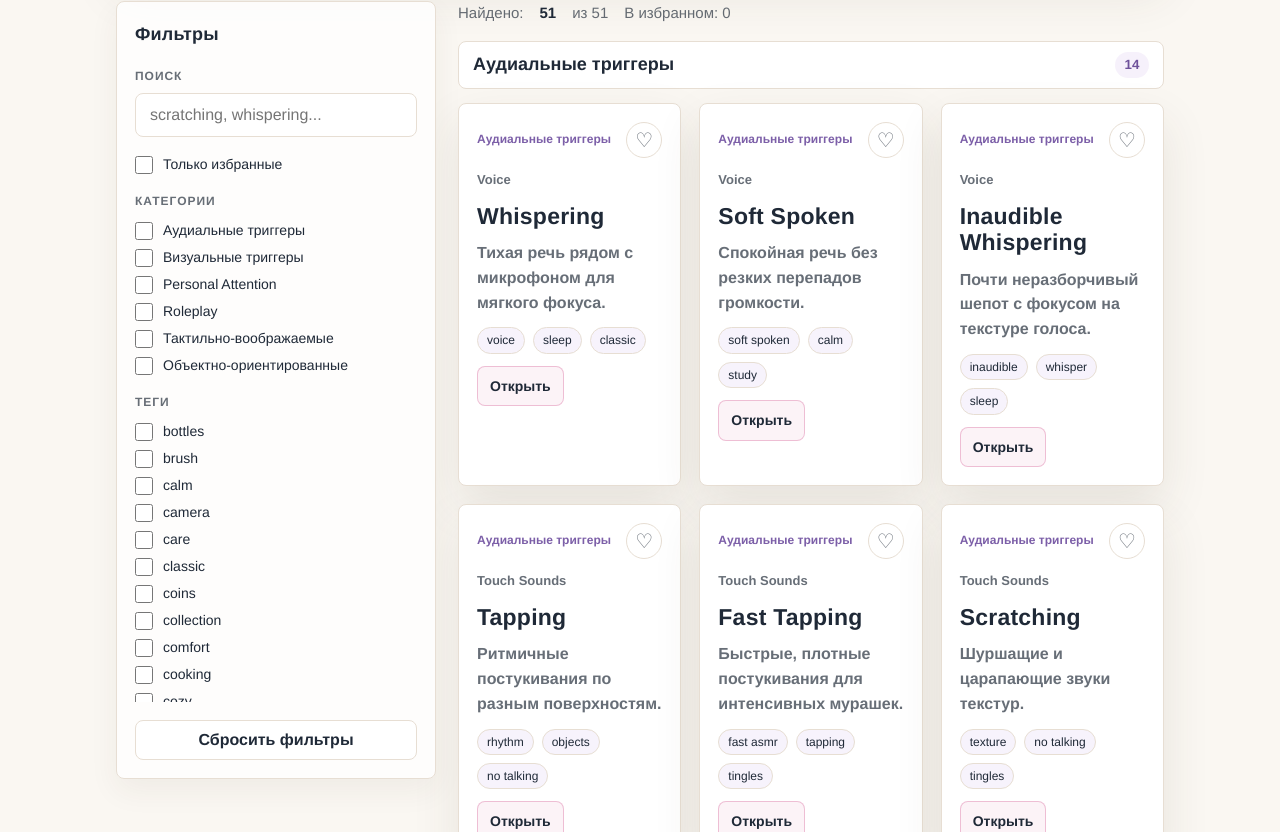
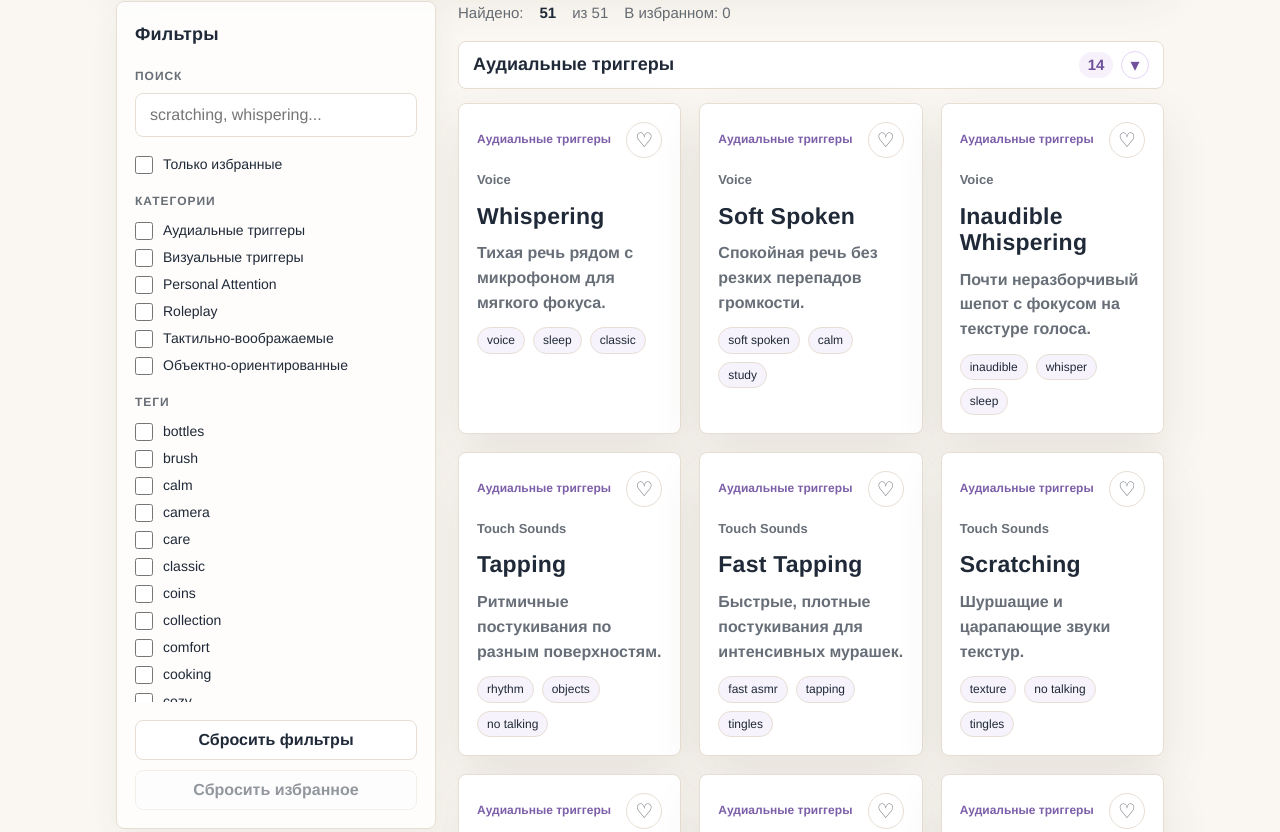
Before and after one commit to vivishko/vivishkoshub, a Next.js app in the folder apps/web/: page /asmr in a window 1280 px wide. Shown: the part 548-1380 px from the top of the page. Built offline with nearby package versions, Linux system fonts and the light colour scheme.

Commit message:
feat(asmr): polish catalog interactions

```diff
--- a/apps/web/src/app/globals.css
+++ b/apps/web/src/app/globals.css
@@ -1161,6 +1161,11 @@ p {
   font-weight: 700;
 }
 
+.asmr-secondary-button:disabled {
+  cursor: not-allowed;
+  opacity: 0.48;
+}
+
 .asmr-filter-open,
 .asmr-primary-button {
   border-color: rgba(196, 167, 231, 0.78);
@@ -1276,6 +1281,12 @@ p {
 
 .asmr-category-toggle span {
   font-size: 18px;
+}
+
+.asmr-category-toggle-meta {
+  display: inline-flex;
+  gap: 8px;
+  align-items: center;
 }
 
 .asmr-category-toggle small {
@@ -1288,6 +1299,18 @@ p {
   color: #6f529b;
 }
 
+.asmr-category-toggle-icon {
+  display: inline-grid;
+  place-items: center;
+  width: 28px;
+  height: 28px;
+  border: 1px solid rgba(196, 167, 231, 0.48);
+  border-radius: 999px;
+  color: #6f529b;
+  font-size: 17px;
+  line-height: 1;
+}
+
 .asmr-grid {
   grid-template-columns: repeat(2, minmax(0, 1fr));
 }
@@ -1304,22 +1327,6 @@ p {
 .asmr-card-subtitle {
   color: var(--asmr-muted);
   font-size: 13px;
-  font-weight: 700;
-}
-
-.asmr-open-link {
-  display: inline-flex;
-  align-items: center;
-  justify-content: center;
-  width: fit-content;
-  min-height: 38px;
-  margin-top: auto;
-  padding: 8px 12px;
-  border: 1px solid rgba(233, 168, 199, 0.7);
-  border-radius: 8px;
-  background: rgba(233, 168, 199, 0.14);
-  color: var(--asmr-text);
-  font-size: 14px;
   font-weight: 700;
 }
 
--- a/apps/web/src/features/asmr/components/CategorySection.tsx
+++ b/apps/web/src/features/asmr/components/CategorySection.tsx
@@ -30,7 +30,12 @@ export default function CategorySection({
         type="button"
       >
         <span>{triggerPrimaryCategories[category]}</span>
-        <small>{triggers.length}</small>
+        <span className="asmr-category-toggle-meta">
+          <small>{triggers.length}</small>
+          <span className="asmr-category-toggle-icon" aria-hidden="true">
+            {isCollapsed ? "▸" : "▾"}
+          </span>
+        </span>
       </button>
 
       {!isCollapsed ? (
--- a/apps/web/src/features/asmr/components/TriggerCard.tsx
+++ b/apps/web/src/features/asmr/components/TriggerCard.tsx
@@ -42,7 +42,6 @@ export default function TriggerCard({
             </span>
           ))}
         </div>
-        <span className="asmr-open-link">Открыть</span>
       </Link>
     </article>
   );
--- a/apps/web/src/features/asmr/components/TriggerCatalog.tsx
+++ b/apps/web/src/features/asmr/components/TriggerCatalog.tsx
@@ -4,6 +4,7 @@ import { useCallback, useEffect, useMemo, useState } from "react";
 import { usePathname, useRouter, useSearchParams } from "next/navigation";
 import CategorySection from "@/features/asmr/components/CategorySection";
 import TriggerFilters from "@/features/asmr/components/TriggerFilters";
+import { asmrtistById } from "@/features/asmr/data/asmrtists";
 import { triggerPrimaryCategories, triggerPrimaryCategoryOrder } from "@/features/asmr/data/categories";
 import { useFavoriteTriggers } from "@/features/asmr/hooks/useFavoriteTriggers";
 import { filterTriggers } from "@/features/asmr/lib/filter-triggers";
@@ -17,6 +18,7 @@ const emptyFilters: TriggerFiltersState = {
   query: "",
   categories: [],
   tags: [],
+  asmrtists: [],
   favoriteOnly: false,
 };
 
@@ -37,6 +39,7 @@ function parseFiltersFromSearchParams(searchParams: URLSearchParams): TriggerFil
     query: searchParams.get("q") ?? "",
     categories,
     tags: splitParamValues(searchParams.getAll("tag")),
+    asmrtists: splitParamValues(searchParams.getAll("asmrtist")),
     favoriteOnly: searchParams.get("favorites") === "1",
   };
 }
@@ -46,6 +49,7 @@ function getFiltersSignature(filters: TriggerFiltersState) {
     query: filters.query,
     categories: [...filters.categories].sort(),
     tags: [...filters.tags].sort(),
+    asmrtists: [...filters.asmrtists].sort(),
     favoriteOnly: filters.favoriteOnly,
   });
 }
@@ -60,6 +64,7 @@ function buildSearchParams(filters: TriggerFiltersState) {
 
   filters.categories.forEach((category) => nextSearchParams.append("category", category));
   filters.tags.forEach((tag) => nextSearchParams.append("tag", tag));
+  filters.asmrtists.forEach((asmrtist) => nextSearchParams.append("asmrtist", asmrtist));
 
   if (filters.favoriteOnly) {
     nextSearchParams.set("favorites", "1");
@@ -72,7 +77,7 @@ export default function TriggerCatalog({ triggers }: TriggerCatalogProps) {
   const router = useRouter();
   const pathname = usePathname();
   const searchParams = useSearchParams();
-  const { favoriteTriggerIds, favoriteTriggerIdSet, toggleFavoriteTrigger } =
+  const { clearFavoriteTriggers, favoriteTriggerIds, favoriteTriggerIdSet, toggleFavoriteTrigger } =
     useFavoriteTriggers();
   const currentSearchParams = searchParams.toString();
   const urlFilters = useMemo(
@@ -140,6 +145,10 @@ export default function TriggerCatalog({ triggers }: TriggerCatalogProps) {
       label: triggerPrimaryCategories[category],
     })),
     ...filters.tags.map((tag) => ({ key: `tag-${tag}`, label: `#${tag}` })),
+    ...filters.asmrtists.map((asmrtistId) => ({
+      key: `asmrtist-${asmrtistId}`,
+      label: asmrtistById.get(asmrtistId)?.name ?? asmrtistId,
+    })),
     ...(filters.favoriteOnly ? [{ key: "favorites", label: "Только избранные" }] : []),
   ];
 
@@ -174,6 +183,17 @@ export default function TriggerCatalog({ triggers }: TriggerCatalogProps) {
         return {
           ...currentFilters,
           tags: currentFilters.tags.filter((currentTag) => currentTag !== tag),
+        };
+      }
+
+      if (key.startsWith("asmrtist-")) {
+        const asmrtist = key.replace("asmrtist-", "");
+
+        return {
+          ...currentFilters,
+          asmrtists: currentFilters.asmrtists.filter(
+            (currentAsmrtist) => currentAsmrtist !== asmrtist,
+          ),
         };
       }
 
@@ -220,8 +240,10 @@ export default function TriggerCatalog({ triggers }: TriggerCatalogProps) {
       <div className="asmr-catalog-layout">
         <aside className="asmr-desktop-filters" aria-label="Фильтры каталога">
           <TriggerFilters
+            favoriteCount={favoriteTriggerIds.length}
             filters={filters}
             onChange={setFilters}
+            onClearFavorites={clearFavoriteTriggers}
             onReset={resetFilters}
             resultCount={filteredTriggers.length}
             tags={tags}
@@ -286,8 +308,10 @@ export default function TriggerCatalog({ triggers }: TriggerCatalogProps) {
           />
           <div className="asmr-filter-sheet">
             <TriggerFilters
+              favoriteCount={favoriteTriggerIds.length}
               filters={filters}
               onChange={setFilters}
+              onClearFavorites={clearFavoriteTriggers}
               onClose={() => setIsMobileFiltersOpen(false)}
               onReset={resetFilters}
               resultCount={filteredTriggers.length}
--- a/apps/web/src/features/asmr/components/TriggerFilters.tsx
+++ b/apps/web/src/features/asmr/components/TriggerFilters.tsx
@@ -7,6 +7,8 @@ type TriggerFiltersProps = {
   filters: TriggerFiltersState;
   resultCount: number;
   tags: string[];
+  favoriteCount: number;
+  onClearFavorites: () => void;
   onChange: (filters: TriggerFiltersState) => void;
   onClose?: () => void;
   onReset: () => void;
@@ -20,8 +22,10 @@ function toggleValue(values: string[], value: string) {
 
 export default function TriggerFilters({
   filters,
+  favoriteCount,
   resultCount,
   tags,
+  onClearFavorites,
   onChange,
   onClose,
   onReset,
@@ -97,6 +101,14 @@ export default function TriggerFilters({
         <button className="asmr-secondary-button" onClick={onReset} type="button">
           Сбросить фильтры
         </button>
+        <button
+          className="asmr-secondary-button"
+          disabled={favoriteCount === 0}
+          onClick={onClearFavorites}
+          type="button"
+        >
+          Сбросить избранное
+        </button>
         {onClose ? (
           <button className="asmr-primary-button" onClick={onClose} type="button">
             Показать результаты ({resultCount})
--- /dev/null
+++ b/apps/web/src/features/asmr/data/asmrtists.ts
@@ -0,0 +1,32 @@
+import type { Asmrtist } from "@/features/asmr/types";
+
+export function getAsmrtistId(name: string) {
+  return name
+    .toLowerCase()
+    .replace(/['’]/g, "")
+    .replace(/[^a-z0-9]+/g, "-")
+    .replace(/^-+|-+$/g, "");
+}
+
+export const asmrtists: Asmrtist[] = [
+  { id: "asmr-bakery", name: "ASMR Bakery" },
+  { id: "asmr-bellingham", name: "ASMR Bellingham" },
+  { id: "asmr-glow", name: "ASMR Glow" },
+  { id: "asmr-zeitgeist", name: "ASMR Zeitgeist" },
+  { id: "atmosphere", name: "ATMOSPHERE" },
+  { id: "celaines-asmr", name: "Celaine's ASMR" },
+  { id: "gentle-whispering-asmr", name: "Gentle Whispering ASMR" },
+  { id: "gibi-asmr", name: "Gibi ASMR" },
+  { id: "goodnight-moon", name: "Goodnight Moon" },
+  { id: "jojos-asmr", name: "Jojo's ASMR" },
+  { id: "latte-asmr", name: "Latte ASMR" },
+  { id: "lattecat", name: "LatteCat" },
+  { id: "luna-bloom-asmr", name: "Luna Bloom ASMR" },
+  { id: "moonlight-cottage-asmr", name: "Moonlight Cottage ASMR" },
+  { id: "southernasmr-sounds", name: "SouthernASMR Sounds" },
+  { id: "tingting-asmr", name: "Tingting ASMR" },
+  { id: "whispersred-asmr", name: "WhispersRed ASMR" },
+];
+
+export const asmrtistById = new Map(asmrtists.map((asmrtist) => [asmrtist.id, asmrtist]));
+export const asmrtistByName = new Map(asmrtists.map((asmrtist) => [asmrtist.name, asmrtist]));
--- a/apps/web/src/features/asmr/hooks/useFavoriteTriggers.ts
+++ b/apps/web/src/features/asmr/hooks/useFavoriteTriggers.ts
@@ -87,7 +87,13 @@ export function useFavoriteTriggers() {
     });
   }, []);
 
+  const clearFavoriteTriggers = useCallback(() => {
+    setFavoriteTriggerIds([]);
+    writeFavoriteTriggerIds([]);
+  }, []);
+
   return {
+    clearFavoriteTriggers,
     favoriteTriggerIds,
     favoriteTriggerIdSet,
     toggleFavoriteTrigger,
--- a/apps/web/src/features/asmr/lib/filter-triggers.ts
+++ b/apps/web/src/features/asmr/lib/filter-triggers.ts
@@ -1,9 +1,11 @@
+import { getAsmrtistId } from "@/features/asmr/data/asmrtists";
 import type { Trigger, TriggerPrimaryCategory } from "@/features/asmr/types";
 
 export type TriggerFilterOptions = {
   query?: string;
   categories?: TriggerPrimaryCategory[];
   tags?: string[];
+  asmrtists?: string[];
   favoriteOnly?: boolean;
   favoriteTriggerIds?: string[];
 };
@@ -20,6 +22,7 @@ function getSearchableTriggerText(trigger: Trigger) {
     trigger.secondaryCategory,
     ...trigger.tags,
     ...trigger.aliases,
+    ...trigger.asmrtists,
   ]
     .join(" ")
     .toLowerCase();
@@ -29,6 +32,7 @@ export function filterTriggers(triggers: Trigger[], filters: TriggerFilterOption
   const normalizedQuery = filters.query?.trim().toLowerCase() ?? "";
   const categories = filters.categories ?? [];
   const tags = filters.tags ?? [];
+  const asmrtists = filters.asmrtists ?? [];
   const favoriteTriggerIdSet = new Set(filters.favoriteTriggerIds ?? []);
 
   return triggers.filter((trigger) => {
@@ -38,9 +42,12 @@ export function filterTriggers(triggers: Trigger[], filters: TriggerFilterOption
     const categoryMatches =
       categories.length === 0 || categories.includes(trigger.primaryCategory);
     const tagMatches = tags.length === 0 || tags.some((tag) => trigger.tags.includes(tag));
+    const asmrtistMatches =
+      asmrtists.length === 0 ||
+      trigger.asmrtists.some((asmrtist) => asmrtists.includes(getAsmrtistId(asmrtist)));
     const favoriteMatches =
       !filters.favoriteOnly || favoriteTriggerIdSet.has(trigger.id);
 
-    return queryMatches && categoryMatches && tagMatches && favoriteMatches;
+    return queryMatches && categoryMatches && tagMatches && asmrtistMatches && favoriteMatches;
   });
 }
```
Also changed, not shown: apps/web/src/app/asmr/triggers/[slug]/page.tsx (+13 -5 lines), apps/web/src/features/asmr/types.ts (+7 -0 lines).
